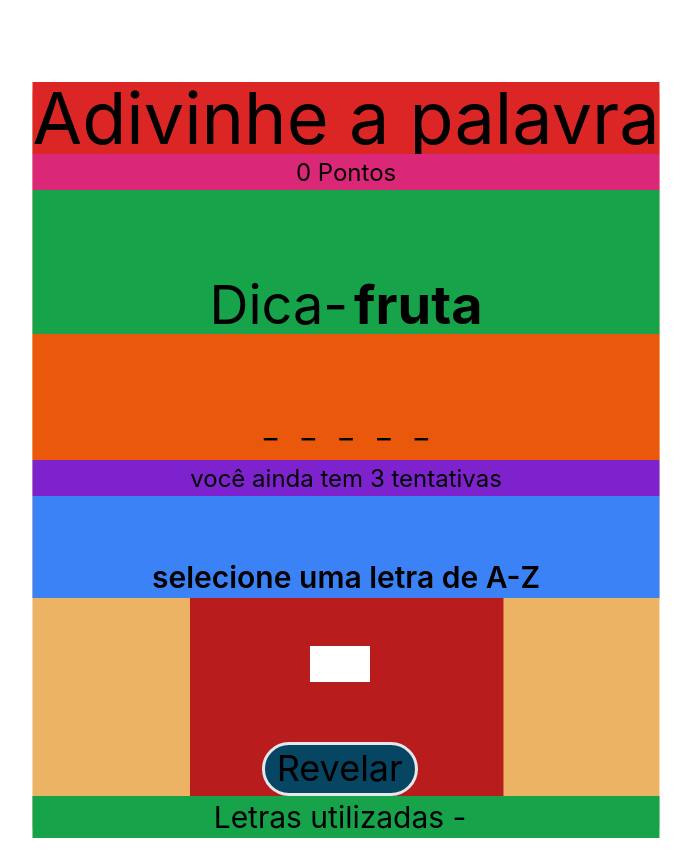
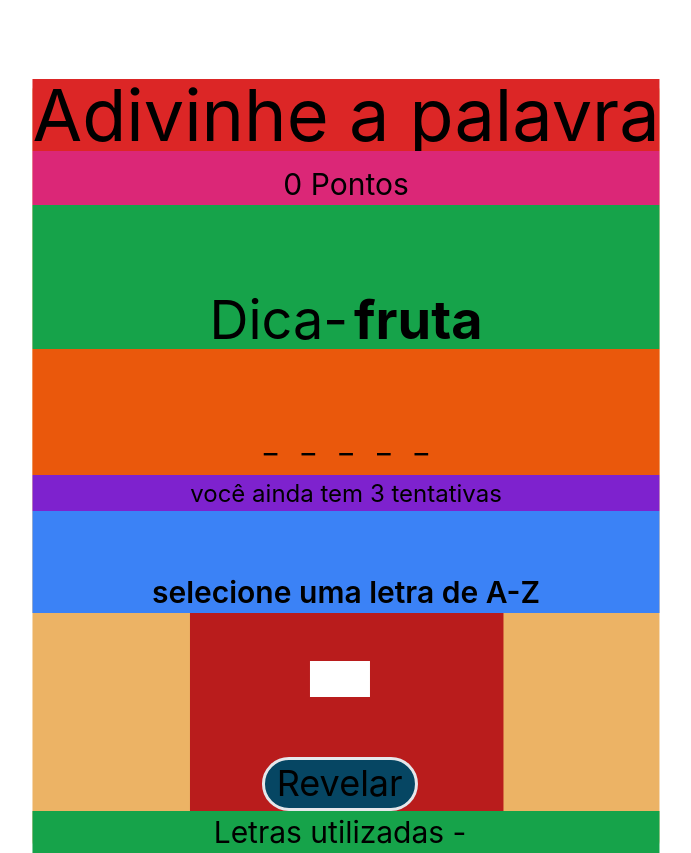
Before and after one commit to DaviSantSilva/secret-word, a Next.js app: page / in a window 1280 px wide. Both pictures are taken after a click on the button "Começar partida". Shown: the whole page, without its empty margins (294-985 px from the left). Built offline with nearby package versions, Linux system fonts and the light colour scheme.

Commit message:
submit bugging

```diff
--- a/pages/Game.jsx
+++ b/pages/Game.jsx
@@ -32,7 +32,7 @@ const Game = ({
         <div className="bg-red-600 w-full flex justify-center text-5xl ">
           Adivinhe a palavra
         </div>
-        <div className="bg-pink-600 flex justify-center">{score} Pontos</div>
+        <div className="bg-pink-600 flex justify-center pt-2 text-xl">{score} Pontos</div>
         <div className="bg-green-600 flex justify-center pt-14 text-4xl">
           <div>Dica-</div>
           <div className="font-bold ml-1">{pickedCategory}</div>
@@ -66,7 +66,7 @@ const Game = ({
               maxLength="1"
               required
               className="w-10 flex ml-20 "
-              onChange={(e) => setLetter(e.target.value)}
+              onChange={(e) => setLetter(e.target.value.toLocaleLowerCase())}
               value={letter}
               ref={letterInputRef}
             />
--- a/pages/index.jsx
+++ b/pages/index.jsx
@@ -3,7 +3,7 @@ import { Home } from "./Home";
 import Game from "./Game";
 import GameOver from "./GameOver";
 import { useCallback, useEffect, useState } from "react";
-import { wordsList } from "../src/data/words";
+import { wordsList } from "../src/data/words.js";
 
 const stages = [
   { id: 1, name: "start" },
@@ -49,34 +49,16 @@ function index() {
     setLetters(wordLetters);
 
     setGameStage(stages[1].name);
+
+    console.log("aquiii!")
   };
 
-  const verifyLetter = (letter) => {
-    const normalizedLetter = letter.toLowerCase();
+  const verifyLetter = (letter) =>{
 
-    if (
-      guessedLetters.includes(normalizedLetter) ||
-      wrongLetters.includes(normalizedLetter)
-    ) {
-      return;
-    }
 
-    if (letters.includes(normalizedLetter)) {
-      setGuessedLetters((actualGuessedLetters) => [
-        ...actualGuessedLetters,
-        letter,
-      ]);
-    } else {
-      setWrongLetters((actualWrongLetters) => [
-        ...actualWrongLetters,
-        normalizedLetter,
-      ]);
 
-      setGuesses((actualGuesses) => actualGuesses - 1);
-    }
+    console.log("agora aquii")
   };
-
-  console.log(wrongLetters);
 
   const retry = () => {
     setGameStage(stages[0].name);
```
Also changed, not shown: src/data/words.js (renamed from src/data/words.jsx).
